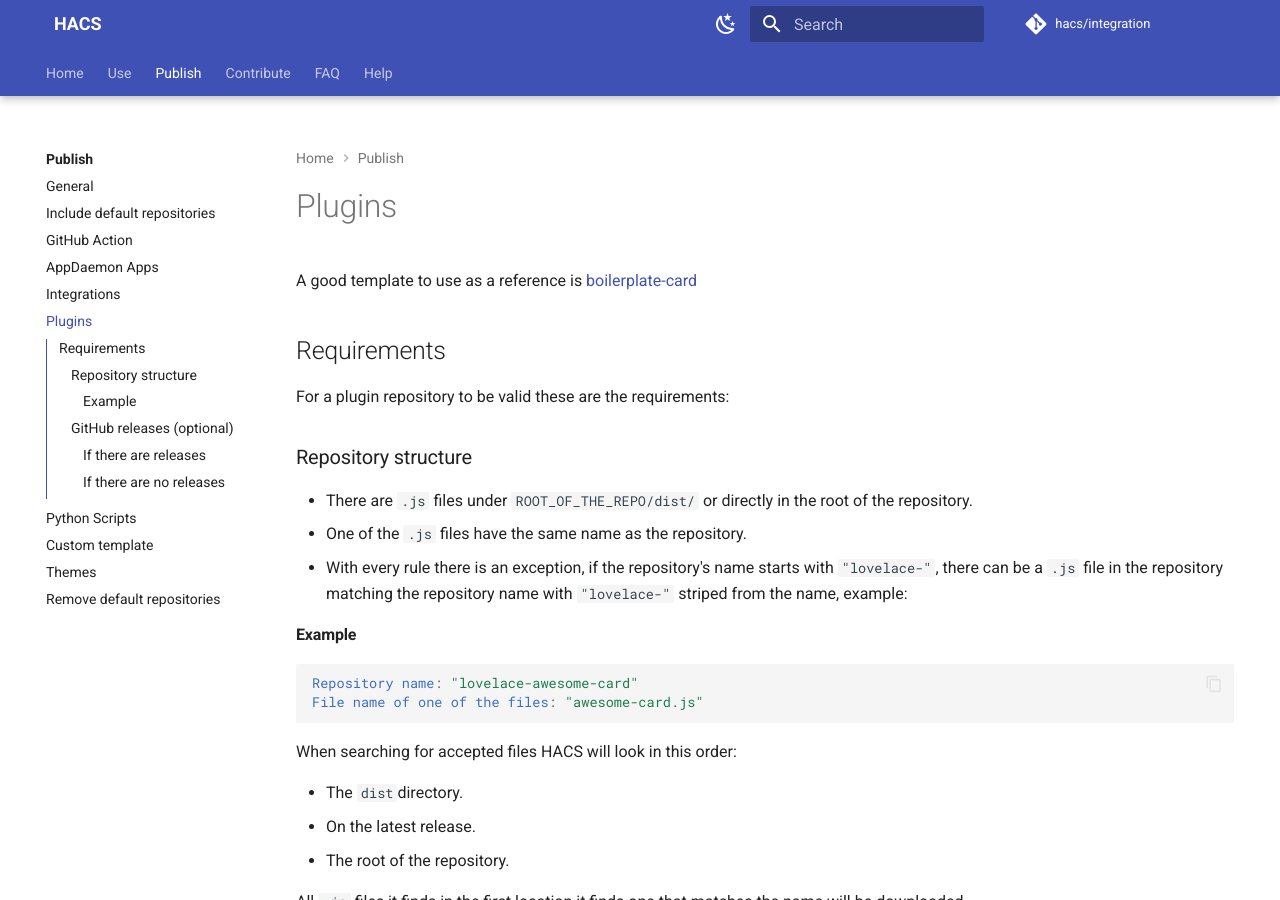
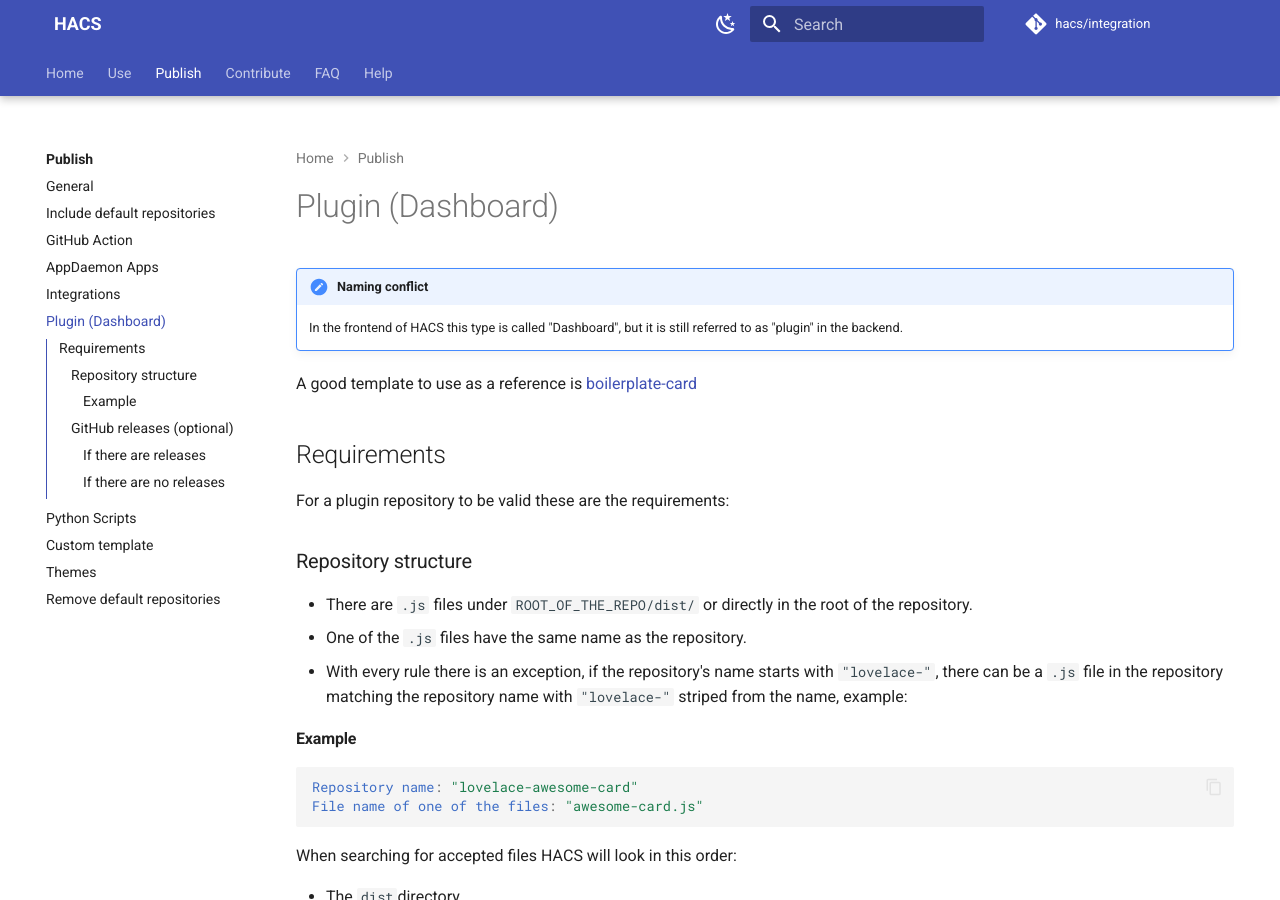
Before and after one commit to hacs/documentation, an MkDocs documentation site: the page built from source/docs/publish/plugin.md, in a window 1280 px wide and 900 px high. Built offline with MkDocs 1.6.1 and Material for MkDocs 9.7.7, drawn with Linux system fonts in a browser that asks for light colours; plug-ins that fetch from the network failed and are left out; comment, search, counter and statistics services are not loaded.

Commit message:
plugin naming

```diff
--- a/source/docs/publish/plugin.md
+++ b/source/docs/publish/plugin.md
@@ -1,8 +1,10 @@
 ---
-id: plugin
-title: Plugins
-description: "Plugins"
+title: Plugin (Dashboard)
 ---
+
+!!! note "Naming conflict"
+
+    In the frontend of HACS this type is called "Dashboard", but it is still referred to as "plugin" in the backend.
 
 A good template to use as a reference is [boilerplate-card](https://github.com/custom-cards/boilerplate-card)
 
```
Also changed, not shown: source/docs/publish/action.md (+1 -1 lines), source/docs/use/logs.md (+1 -12 lines), source/docs/use/type/dashboard.md (+0 -1 lines).
